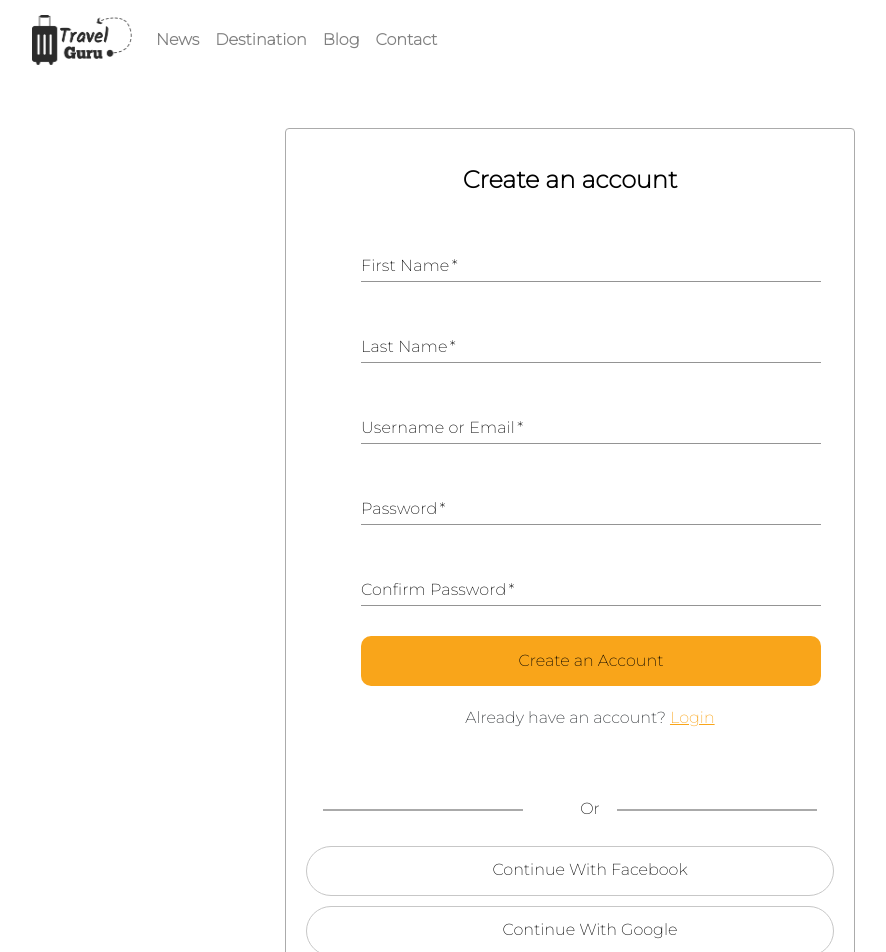
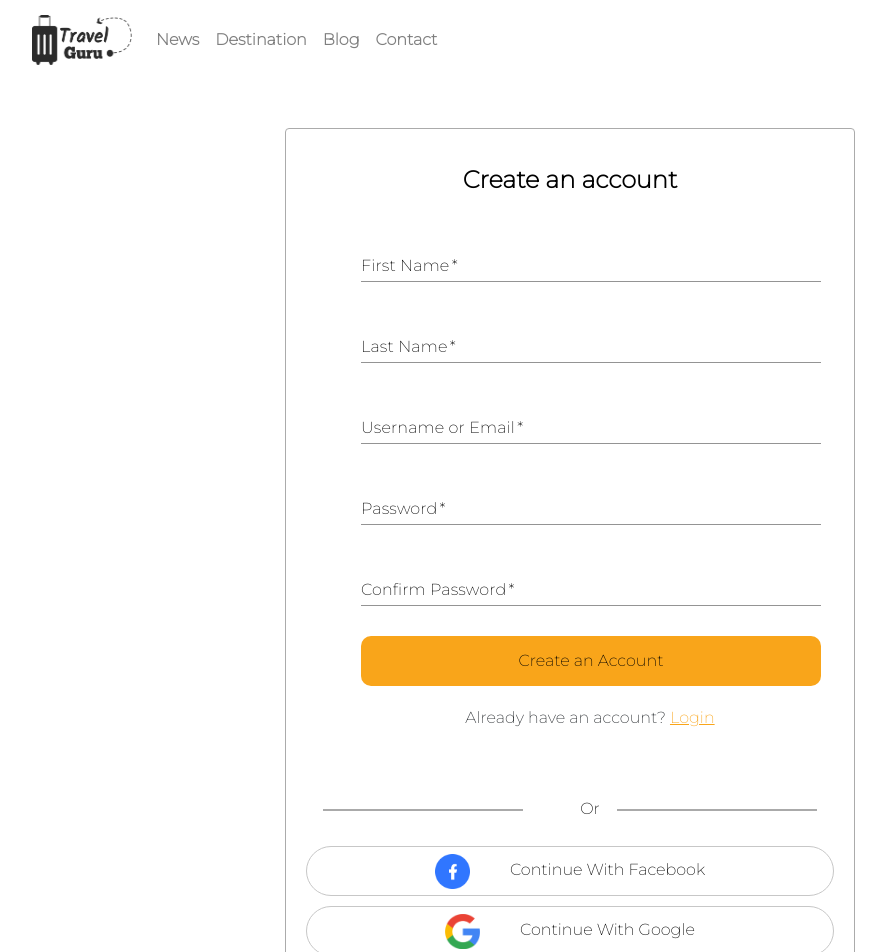
Before and after one commit to Asif10H/travel-guru, a React (Create React App) app: page /login in a window 1280 px wide. Shown: the top 952 px of the page, without its empty margins (70-956 px from the left). Built offline with nearby package versions, Linux system fonts and the light colour scheme.

Commit message:
final site

```diff
--- a/src/Components/Booking/Booking.css
+++ b/src/Components/Booking/Booking.css
@@ -16,12 +16,12 @@ div{
     box-shadow: 0 4px 8px 0 rgba(0,0,0,0.2);
     transition: 0.3s;
     display:inline-block;
-    height:420px;
+    height:480px;
     margin-top:20px;
     margin-bottom:200px;
     width:60%;
     background-color: white;
-    padding:20px;
+    padding:40px;
     color:black;
     background-size:cover;
     border-radius:5px;
--- a/src/Components/LogIn/Login.css
+++ b/src/Components/LogIn/Login.css
@@ -119,3 +119,7 @@ label {
     line-height: 22px;
     color: #000000;
 }
+.google-facebook-logo{
+    width:35px;
+    height:35px;
+}
--- a/src/Components/LogIn/Login.js
+++ b/src/Components/LogIn/Login.js
@@ -7,35 +7,37 @@ import { UserContext } from '../../App';
 import { useHistory, useLocation } from 'react-router-dom';
 import HeaderLight from '../HeaderLight/HeaderLight';
 import { initializeLoginFrameWork } from './LoginManager';
+import fb from '../../Icon/fb.png'
+import google from '../../Icon/google.png'
 
 
 const Login = () => {
     const [user, setLoggedInUser] = useContext(UserContext)
-    const [haveAccount, setHaveAccount] = useState(false)
+    const [haveAccount, setAccount] = useState(false)
 
     const history = useHistory();
     const location = useLocation();
     const { from } = location.state || { from: { pathname: "/" } };
 
-    // Checks if app already initialized
+
     initializeLoginFrameWork()
 
     const googleProvider = new firebase.auth.GoogleAuthProvider();
     const fbProvider = new firebase.auth.FacebookAuthProvider();
 
-    // Handles Google Sign In Method
+
     const handleGoogleSignIn = () => {
         firebase.auth().signInWithPopup(googleProvider)
             .then(result => {
                 const createdUser = result.user;
-                const newUserInfo = { ...user } // Copy an instance of user object
+                const newUserInfo = { ...user }
                 newUserInfo.name = createdUser.displayName;
                 newUserInfo.email = createdUser.email
-                setLoggedInUser(newUserInfo) // Update the state
-                history.replace(from); // Go to protected route after login
+                setLoggedInUser(newUserInfo)
+                history.replace(from);
             })
             .catch(function (error) {
-                const newUserInfo = { ...user } // Copy an instance of user object
+                const newUserInfo = { ...user }
                 newUserInfo.error = error.message;
                 setLoggedInUser(newUserInfo)
             });
@@ -50,7 +52,7 @@ const Login = () => {
                     newUserInfo.success = "Your account has been created successfully!"
                     newUserInfo.name = `${user.first} ${user.last}`
                     setLoggedInUser(newUserInfo)
-                    updateUserName(`${user.first} ${user.last}`) // Passing the name of the user
+                    updateUserName(`${user.first} ${user.last}`)
                     verifyEmail()
                     history.replace(from)
                 })
@@ -188,7 +190,7 @@ const Login = () => {
                         {!haveAccount && <TextField required onBlur={handleBlur} autoComplete="off" style={{ marginTop: '33px' }} name='confirmPassword' type='password' id="standard-basic" label="Confirm Password" />}
                         {!haveAccount ? <input type="submit" value="Create an Account" className="submit-btn" /> : <input type="submit" value="Log In" className="submit-btn" />}
                     </form>
-                    <p className='about-account'>{!haveAccount ? "Already have an account?" : "Create An Account"} <span style={{ color: '#F9A51A', cursor: 'pointer', textDecoration: 'underline' }} onClick={() => setHaveAccount(!haveAccount)}>{!haveAccount ? "Login" : "Sign Up"}</span></p>
+                    <p className='about-account'>{!haveAccount ? "Already have an account?" : "Create An Account"} <span style={{ color: '#F9A51A', cursor: 'pointer', textDecoration: 'underline' }} onClick={() => setAccount(!haveAccount)}>{!haveAccount ? "Login" : "Sign Up"}</span></p>
                 </div>
                 {user.error && <p style={{ color: 'red', textAlign: 'center' }}>{user.error}</p>}
                 {user.success && <p style={{ color: 'green', textAlign: 'center' }}>{user.success}</p>}
@@ -197,8 +199,8 @@ const Login = () => {
                     <p style={{ marginTop: '37px', paddingTop: '15px' }}>Or</p>
                     <div style={{ width: '200px', height: '1px', border: '1px solid #AAAAAA', marginTop: '37px' }}></div>
                 </div>
-                <div className='continue-with-facebook' onClick={handleFbSignIn}><p>Continue With Facebook</p></div>
-                <div style={{ marginBottom: '50px' }} onClick={handleGoogleSignIn} className='continue-with-google'><p>Continue With Google</p></div>
+                <div className='continue-with-facebook' onClick={handleFbSignIn}> <img className="google-facebook-logo" src={fb} alt="fb-logo"></img>  <p>Continue With Facebook</p></div>
+                <div style={{ marginBottom: '50px' }} onClick={handleGoogleSignIn} className='continue-with-google'> <img className="google-facebook-logo" src={google} alt="google-logo"></img><p>Continue With Google</p></div>
             </div>
         </div>
     );
```
